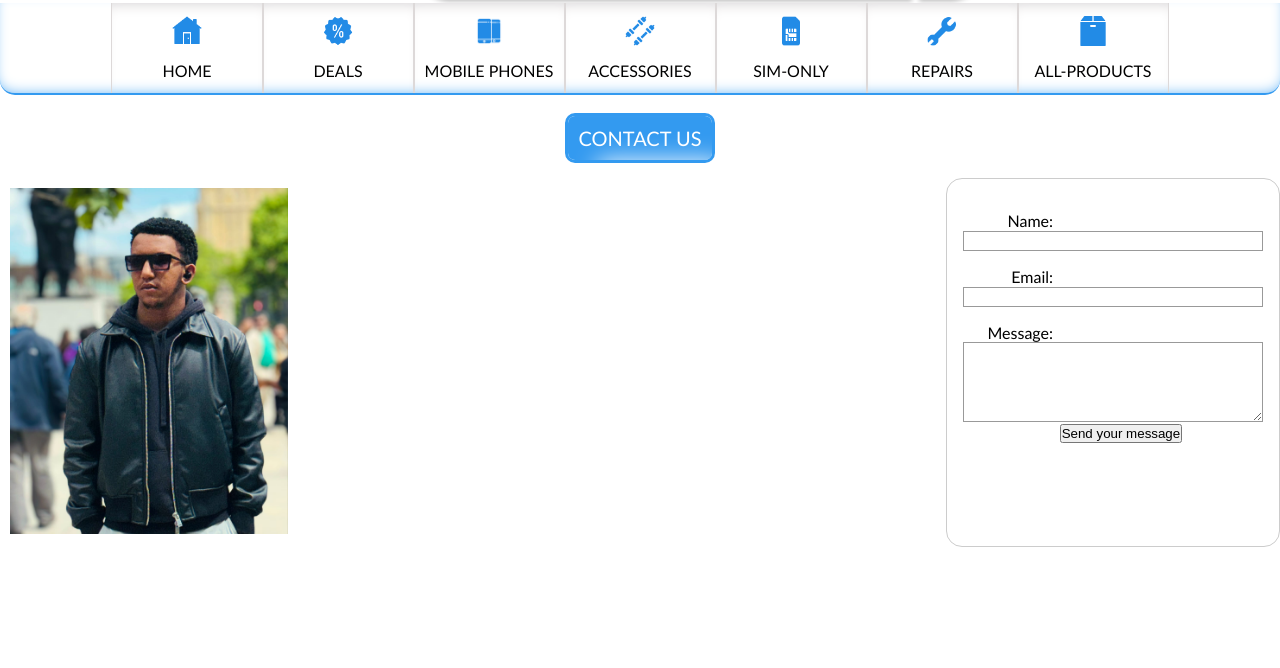
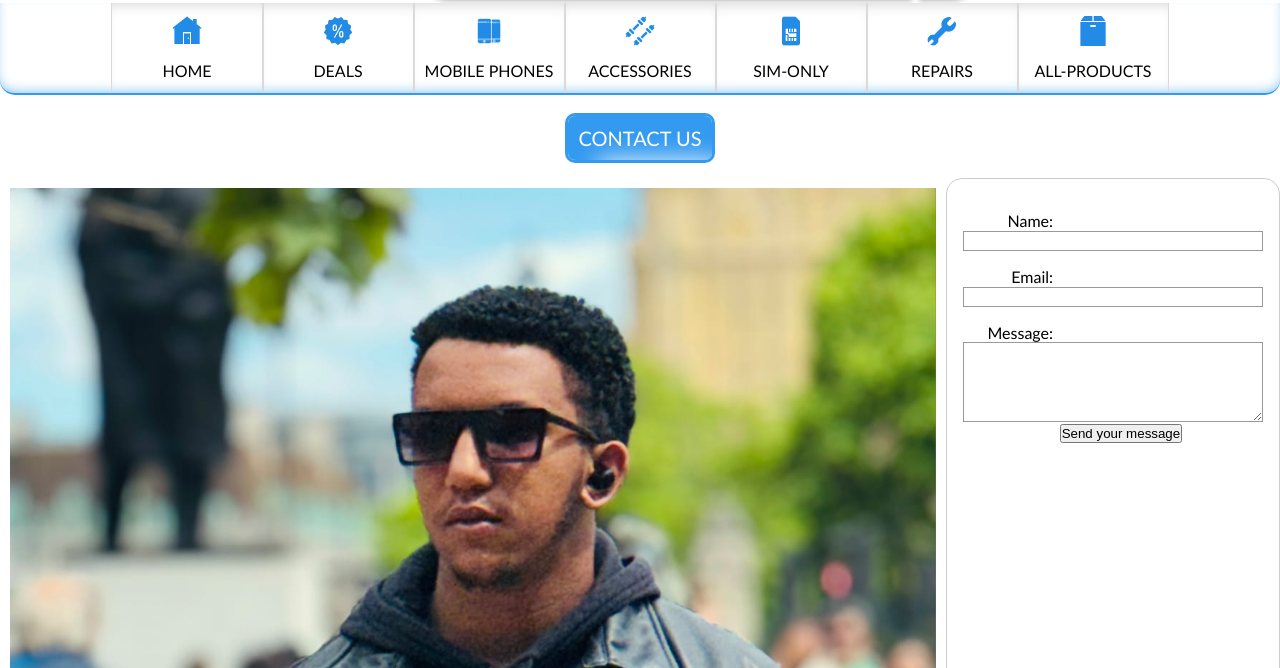
Before and after one commit to nahommesfin77/nahommesfin77.github.io, a plain HTML site: page Contact Us.html in a window 1280 px wide. Shown: the part 132-800 px from the top of the page. Drawn offline with Linux system fonts and the light colour scheme; a web font is replaced by a local one.

Commit message:
added changes

```diff
--- a/Contact Us.html
+++ b/Contact Us.html
@@ -76,7 +76,7 @@
 <div class = "address">
 <div class = "map">
     <!--<iframe src="https://www.google.com/maps/embed?pb=!1m18!1m12!1m3!1d4859.762603228711!2d-1.9032446996915084!3d52.48128483820392!2m3!1f0!2f0!3f0!3m2!1i1024!2i768!4f13.1!3m3!1m2!1s0x4870bc8dea5a590b%3A0xf5a8185ddef9e97c!2sCity%20Centre%2C%20Birmingham!5e0!3m2!1sen!2suk!4v1709123547785!5m2!1sen!2suk" width="600" height="450" style="border:0;" allowfullscreen="" loading="lazy" referrerpolicy="no-referrer-when-downgrade"></iframe>-->
-    <img style="width: 30%;" src="New folder/dagi.jpg">
+    <img style="width: 100%;" src="New folder/dagi.jpg">
 </div>
 <form action="/my-handling-form-page" method="post">
     <div class="form-div">
```
